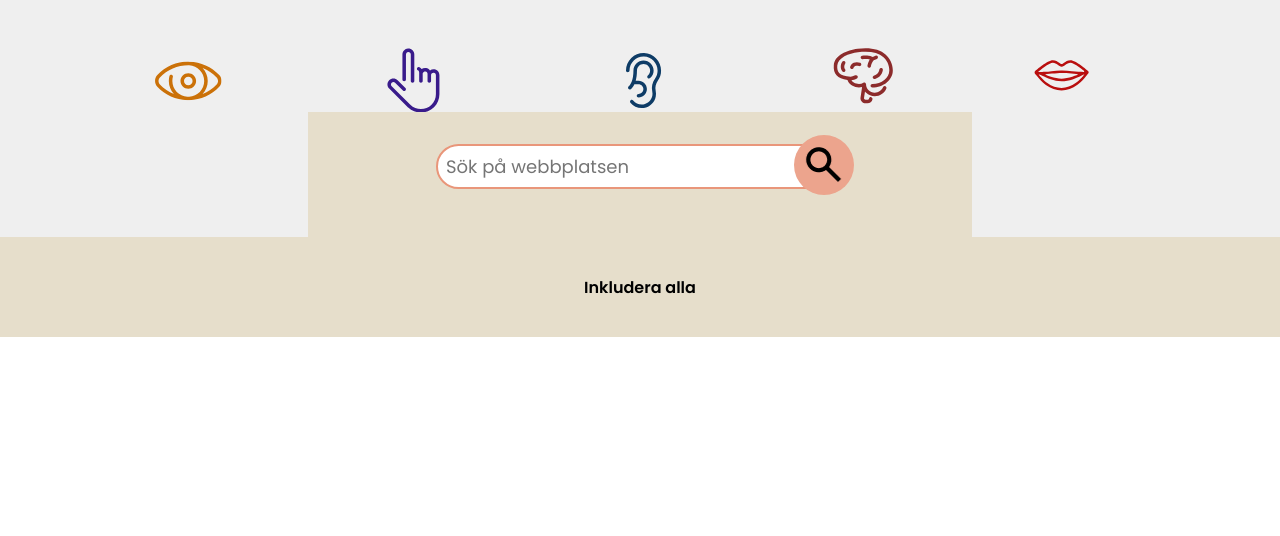
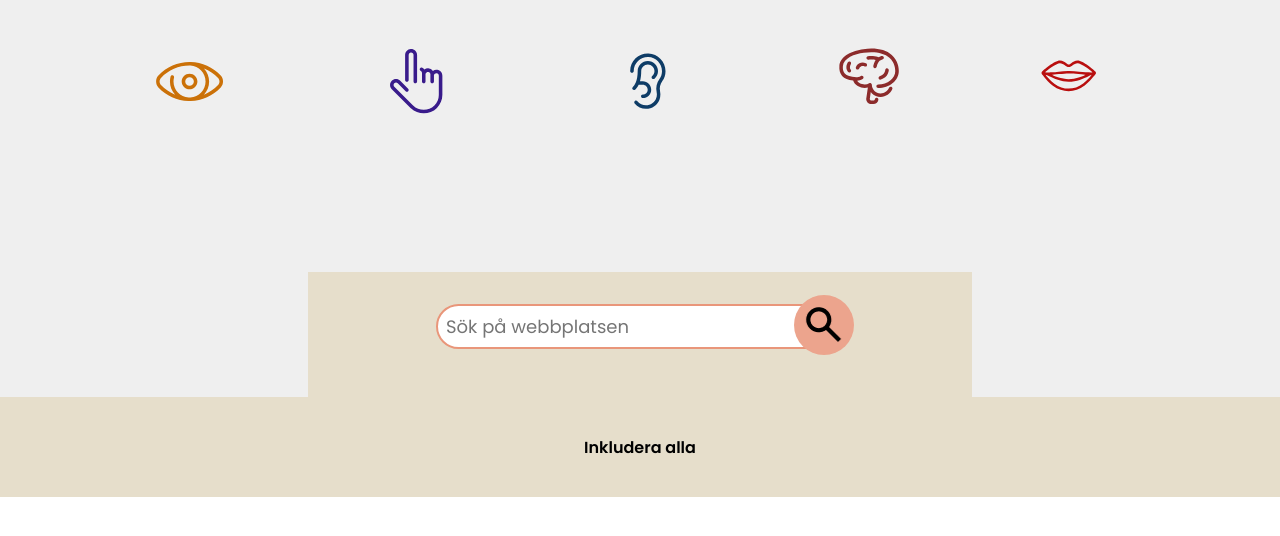
Before and after one commit to LinaLin123/adda11y, a plain HTML site: page pages/search.html in a window 1280 px wide. Shown: the part 76-612 px from the top of the page. Drawn offline with Linux system fonts and the light colour scheme; no server answers.

Commit message:
changes on height

```diff
--- a/home.css
+++ b/home.css
@@ -101,7 +101,7 @@ a:link {
   justify-content: flex-end;
   align-items: center;
   background-color: #c4c4c4;
-  height: 30vh;
+  height: 50vh;
   background-image: url("/images/bgsvg.svg");
   background-repeat: no-repeat;
   background-size: cover;
```
Also changed, not shown: index.html (+1 -1 lines).
